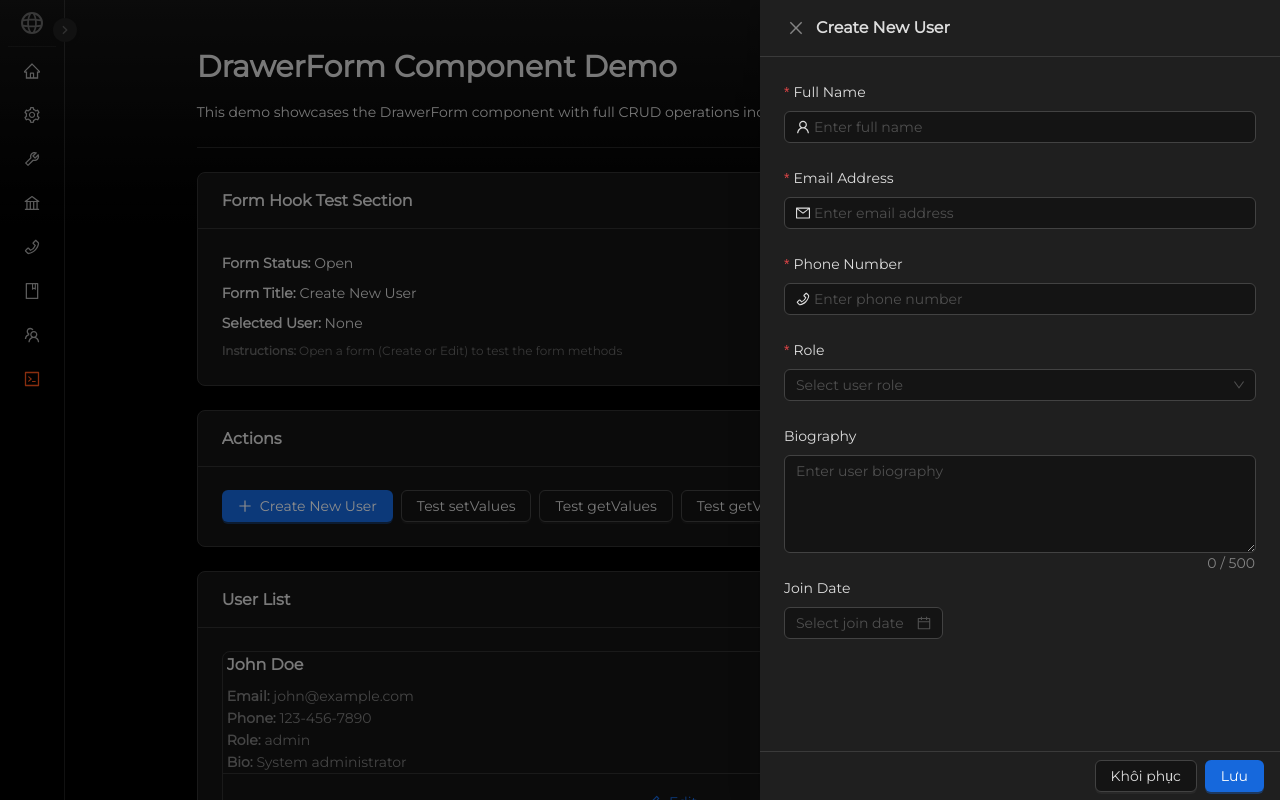
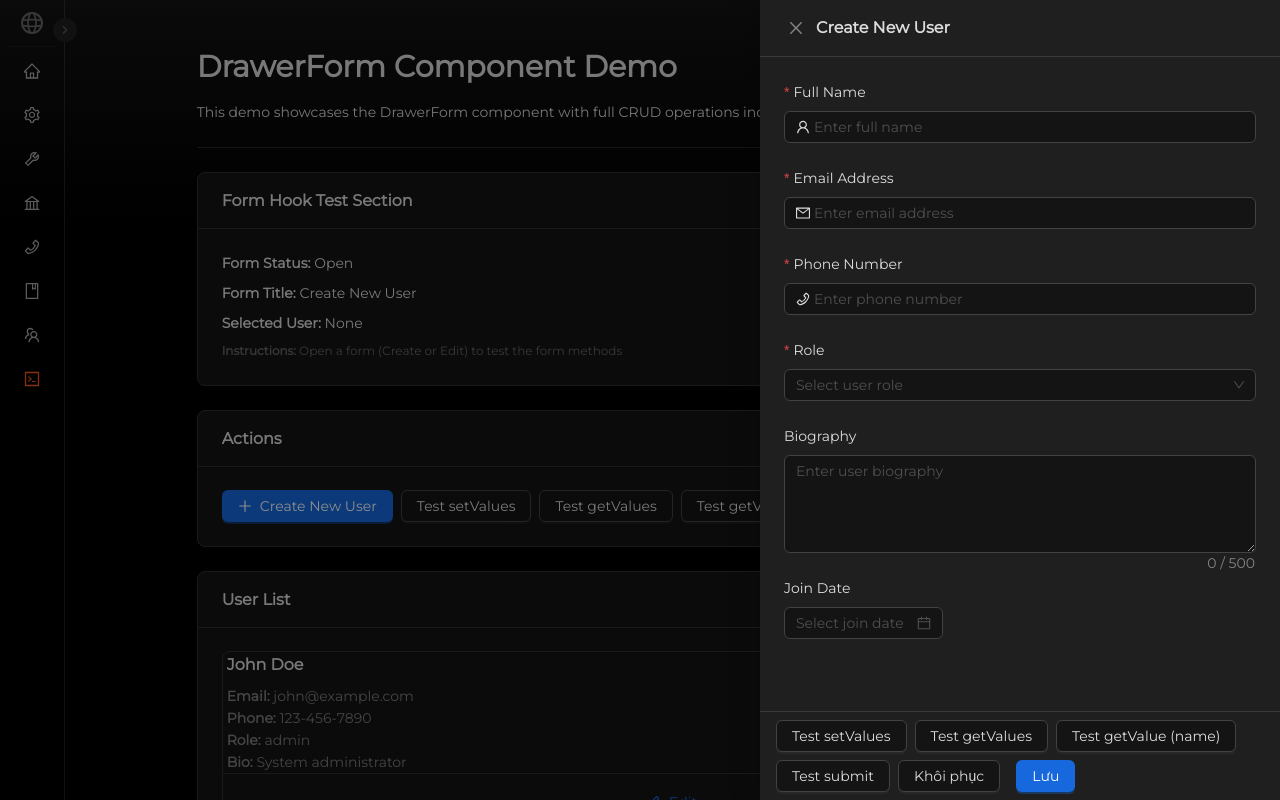
Before and after one commit to phamviet86/bach-bingo-js, a Next.js app: page /app/dev/form in a window 1280 px wide. Both pictures are taken after a click on the button "Create New User". Shown: the top 800 px of the page. Built offline with nearby package versions, Linux system fonts and the light colour scheme; no server answers; the database is empty; a web font is replaced by a local one; what @ant-design/nextjs-registry would draw is missing.

Commit message:
- [edit] src/app/(front)/app/dev/form/page.js - [edit] src/component/common/drawer-form.js

```diff
--- a/src/app/(front)/app/dev/form/page.js
+++ b/src/app/(front)/app/dev/form/page.js
@@ -393,7 +393,7 @@ export default function DrawerFormDemo() {
         onDataDeleteSuccess={handleSuccess}
         onDataDeleteError={handleError}
         deleteParams={formHook.deleteParams}
-        footer={[
+        extra={[
           <Button
             key="test-set-values"
             onClick={handleTestSetValues}
--- a/src/component/common/drawer-form.js
+++ b/src/component/common/drawer-form.js
@@ -1,7 +1,8 @@
 // path: @/component/common/drawer-form.js
 
 import { useCallback } from "react";
-import { message, Popconfirm } from "antd";
+import { Row, Col, Space } from "antd";
+import { message, Popconfirm, Flex } from "antd";
 import { DrawerForm as AntDrawerForm } from "@ant-design/pro-components";
 import { Button } from "@/component/common";
 import { FORM_CONFIG, DRAWER_CONFIG } from "@/component/config";
@@ -27,6 +28,7 @@ export function DrawerForm({
 
   // Form configuration
   fields = null,
+  extra = [],
 
   // Form reference hook
   formHook = {},
@@ -119,9 +121,17 @@ export function DrawerForm({
 
   // Configure submitter buttons based on available handlers
   const submitterConfig = {
-    render: (props, defaultDoms) => {
-      return [
-        onDataDelete ? (
+    searchConfig: { resetText: "Khôi phục", submitText: "Lưu" },
+    resetButtonProps: {
+      style: {
+        display: "none",
+      },
+    },
+    render: (props, defaultDoms) => (
+      <Row justify="space-between" align="middle" style={{ width: "100%" }}>
+        {/* Left: delete */}
+        <Col>
+          {onDataDelete && (
             <Popconfirm
               key="delete-button"
               title="Xác nhận xóa?"
@@ -132,29 +142,28 @@ export function DrawerForm({
             >
               <Button
                 color="danger"
-              variant="solid"
+                variant="outlined"
                 label="Xoá"
                 icon={<DeleteOutlined />}
               />
             </Popconfirm>
-        ) : (
-          []
-        ),
+          )}
+        </Col>
+
+        {/* Right: reset + submit */}
+        <Col>
+          <Space wrap>
+            {extra}
             <Button
               key="reset-button"
               label="Khôi phục"
               onClick={() => props.form?.resetFields()}
-        />,
-        <Button
-          key="submit-button"
-          label="Lưu"
-          color="primary"
-          variant="solid"
-          onClick={() => props.form?.submit()}
-        />,
-        // ...defaultDoms,
-      ];
-    },
+            />
+            {defaultDoms}
+          </Space>
+        </Col>
+      </Row>
+    ),
   };
 
   // Render component
```
Lines whose indentation alone changed are shown as unchanged.
